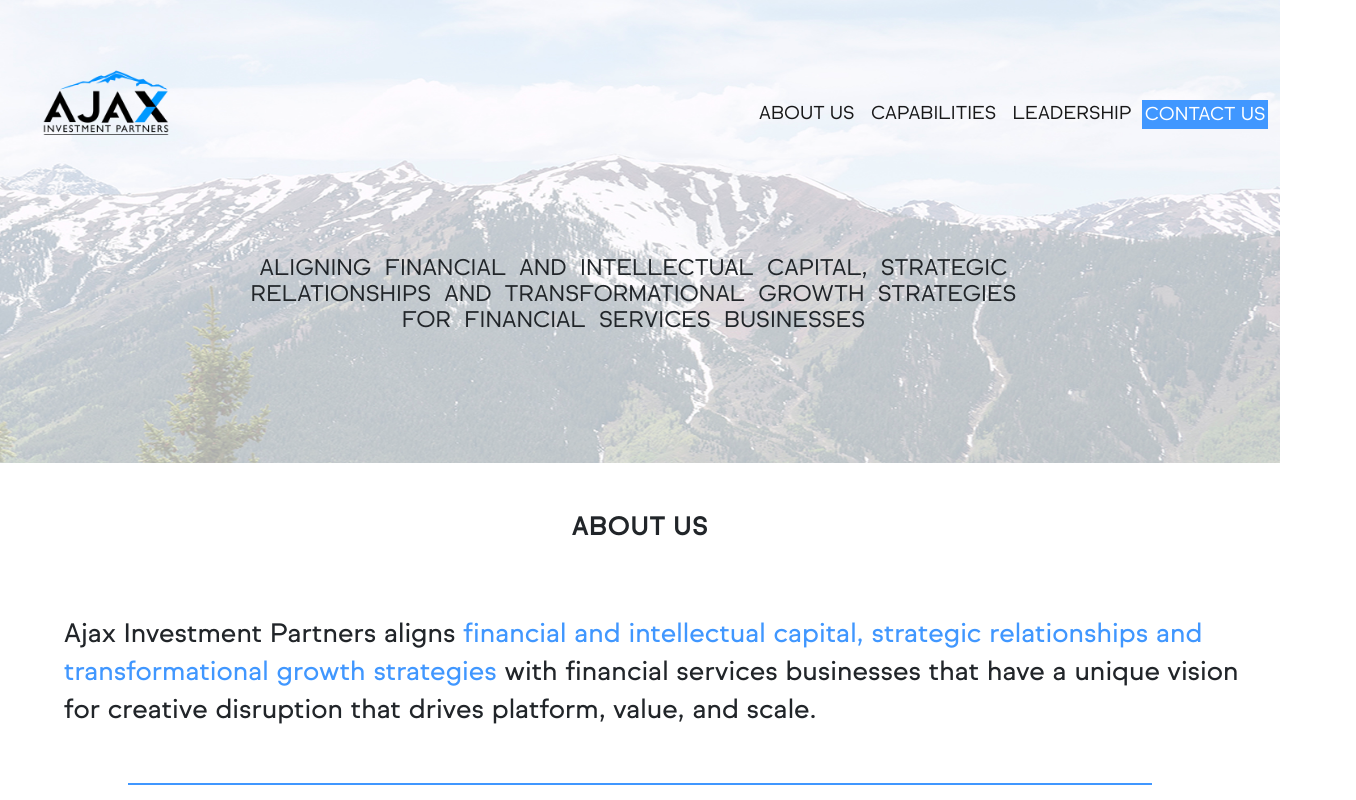
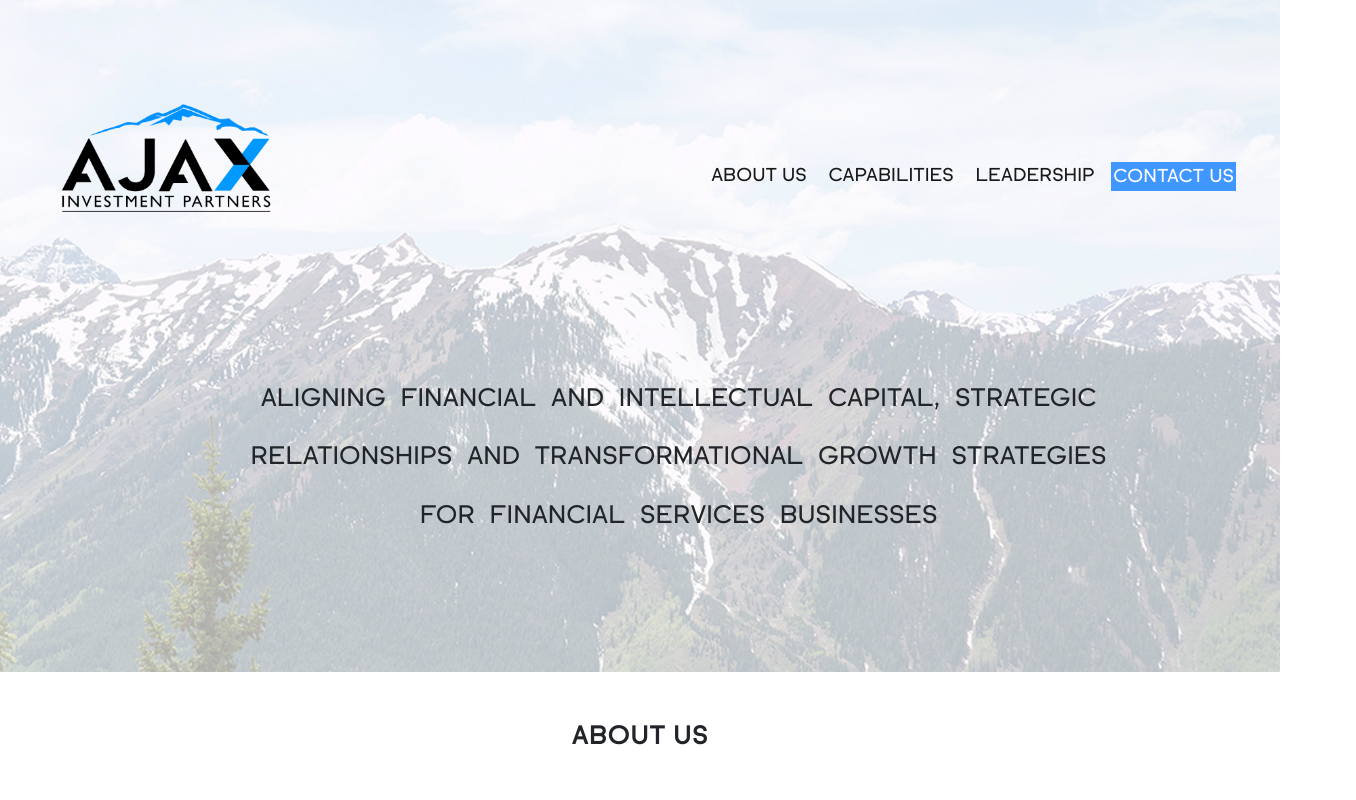
Before and after one commit to mattenbar/AjaxInvestmentPartnersReact, a React (Create React App) app: page / in a window 1280 px wide. Shown: the top 800 px of the page, 1356 px wide, since content can reach past the window. Built offline with nearby package versions, Linux system fonts and the light colour scheme.

Commit message:
formatting

```diff
--- a/src/App.css
+++ b/src/App.css
@@ -4,12 +4,13 @@
   background-size: 100% 100%;
   align-content: center;
   width: 100%;
+
 }
 
 a{
   padding-top: 1%;
   font-size: 1.4vw;
-  font-family: "Normal-light";
+  font-family: "Normal-Regular";
 }
 
 button{
@@ -23,10 +24,10 @@ button{
 
 .navbar h3{
   text-align: center;
-  font-size: 1.7vw;
+  font-size: 1.9vw;
   padding-top: 5%;
   padding-bottom: 15%;
-  font-family: "Normal-Light" ;
+  font-family: "Normal-Regular" ;
 }
 
 .alignCenter{
--- a/src/components/header.js
+++ b/src/components/header.js
@@ -17,27 +17,27 @@ class Header extends React.Component{
       <Navbar className="nav">
         <Navbar.Brand href="#home"><img
             src={Logo}
-            width="25%"
+            width="45%"
             className="d-inline-block align-top"
             alt="AJAX LOGO"
           /></Navbar.Brand>
         <Navbar.Toggle />
-        <Navbar.Collapse className="justify-content-end">
+        <Navbar.Collapse className="justify-content-end" >
           <Navbar.Text style={{display: "flex"}}>
-            <a href="#about">ABOUT&nbsp;US&nbsp;&nbsp;</a>
-            <a href="#capabilities">&nbsp;CAPABILITIES&nbsp;&nbsp;</a>
-            <a href="#leadership">&nbsp;LEADERSHIP&nbsp;&nbsp;</a>
-            <a href="#footer"><button className="contact-button" href="#footer">CONTACT&nbsp;US</button></a>
+            <a href="#about">ABOUT&nbsp;US&nbsp;&nbsp;&nbsp;</a>
+            <a href="#capabilities">&nbsp;CAPABILITIES&nbsp;&nbsp;&nbsp;</a>
+            <a href="#leadership">&nbsp;LEADERSHIP&nbsp;&nbsp;&nbsp;</a>
+            <a href="#footer"><button className="contact-button" href="#footer">CONTACT&nbsp;US</button></a>&nbsp;&nbsp;&nbsp;&nbsp;&nbsp;&nbsp;&nbsp;
           </Navbar.Text>
         </Navbar.Collapse>
       </Navbar>
       </Row>
       <Row className="alignCenter" style={{textAlign: "center"}}>
-        <h3  >
+        <h3>
           ALIGNING&nbsp;&nbsp;FINANCIAL&nbsp;&nbsp;AND&nbsp;&nbsp;INTELLECTUAL&nbsp;&nbsp;CAPITAL,&nbsp;&nbsp;STRATEGIC
-          <br/>
+          <br /><br />
           RELATIONSHIPS&nbsp;&nbsp;AND&nbsp;&nbsp;TRANSFORMATIONAL&nbsp;&nbsp;GROWTH&nbsp;&nbsp;STRATEGIES
-          <br />
+          <br /><br />
           FOR&nbsp;&nbsp;FINANCIAL&nbsp;&nbsp;SERVICES&nbsp;&nbsp;BUSINESSES
         </h3>
       </Row>
```
Also changed, not shown: 1 other file (tests, documents, lock files or other folders).
